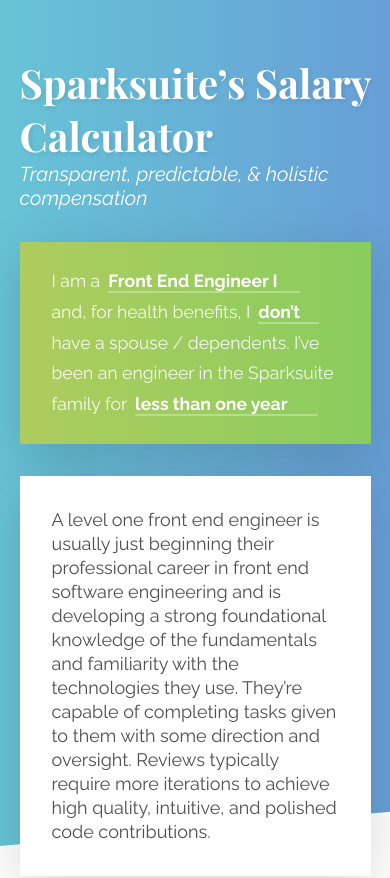
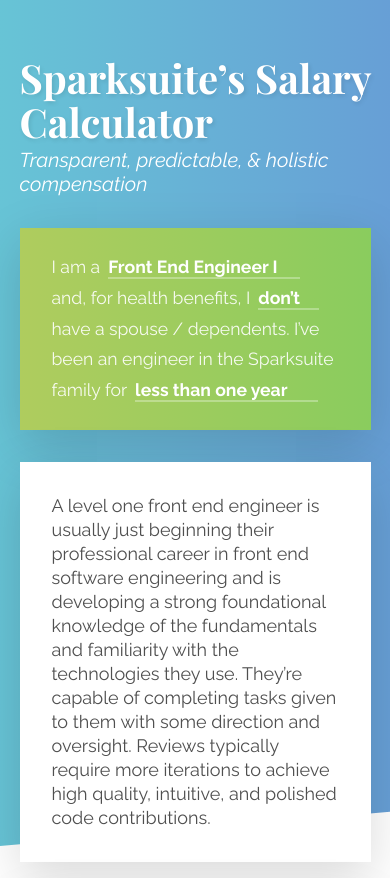
Before and after one commit to sparksuite/salary-calculator, a React (Create React App) app: page / in a window 390 px wide. Shown: the top 878 px of the page. Built offline with nearby package versions, Linux system fonts and the light colour scheme; a web font is replaced by a local one.

Commit message:
Improve title appearance on mobile

```diff
--- a/src/components/header.tsx
+++ b/src/components/header.tsx
@@ -7,11 +7,13 @@ const Title = styled.h1`
 	margin: 0;
 	padding: 0;
 	margin-top: 3.5rem;
+	margin-bottom: 0.1em;
 	color: #fff;
 	font-family: Playfair Display, serif;
 	font-weight: 700;
 	font-size: 2.5rem;
 	text-shadow: 0.1rem 0.1rem 0.25rem rgba(0, 0, 0, 0.1);
+	line-height: 1.1;
 `;
 
 const Subtitle = styled.h2`
```
Also changed, not shown: 1 other file (tests, documents, lock files or other folders).
